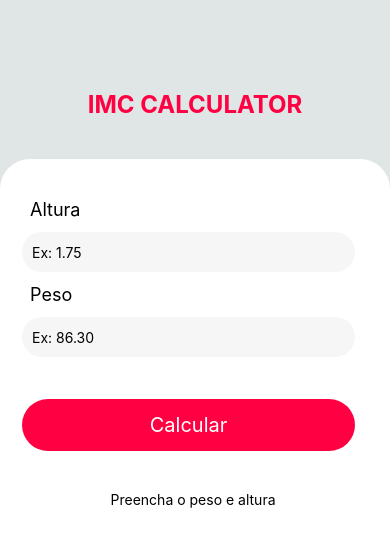
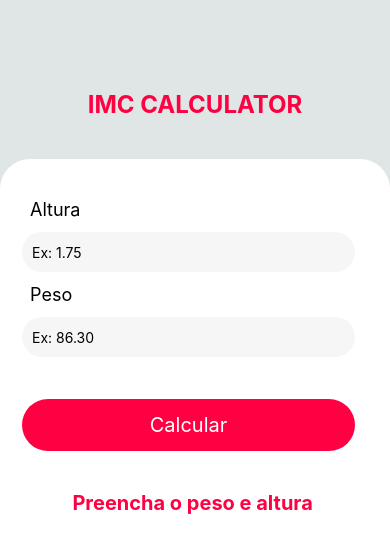
Before and after one commit to gpessoni/IMC_Calculator-React_Native, a React Native app: screen / in a window 390 px wide. Shown: the top 552 px of the page. Built offline with nearby package versions, Linux system fonts and the light colour scheme.

Commit message:
Update the Style from result of IMC

```diff
--- a/src/components/Form/ResultIMC/Index.js
+++ b/src/components/Form/ResultIMC/Index.js
@@ -1,10 +1,11 @@
 import React from "react";
 import { Text, View } from "react-native";
+import styles from "./resultStyle";
 
 export default function ResultImc(props) {
   return (
     <View>
-      <Text>
+      <Text style={styles.resultTitle}>
         {props.messageResultIMc} {props.resultImc}
       </Text>
     </View>
--- a/src/components/Form/ResultIMC/resultStyle.js
+++ b/src/components/Form/ResultIMC/resultStyle.js
@@ -3,7 +3,7 @@ import { StyleSheet } from "react-native";
 const styles = StyleSheet.create({
     resultTitle: {
         color: "#ff0043",
-        fontSize: 24,
+        fontSize: 20,
         fontWeight: "bold",
       },
 });
```
